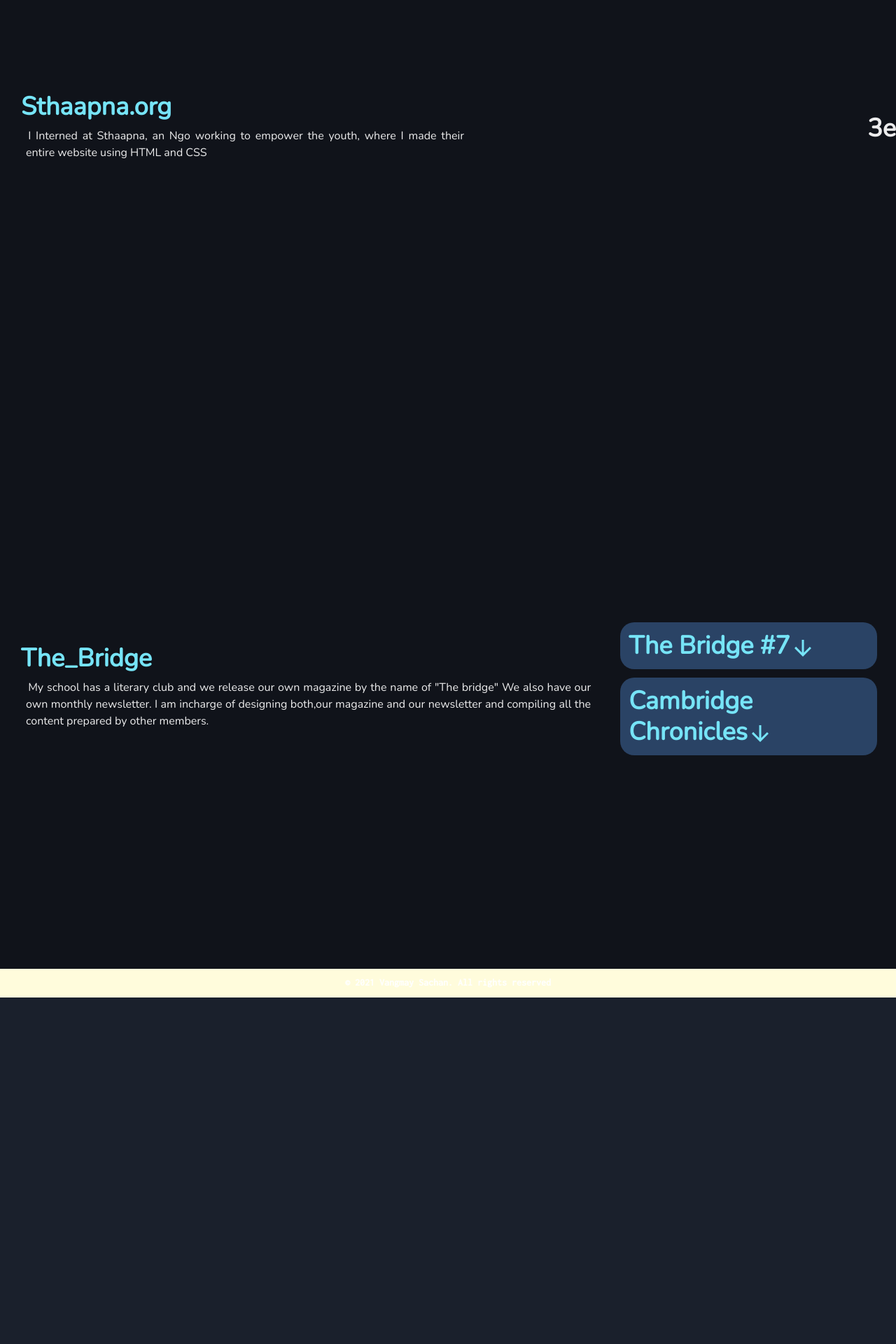
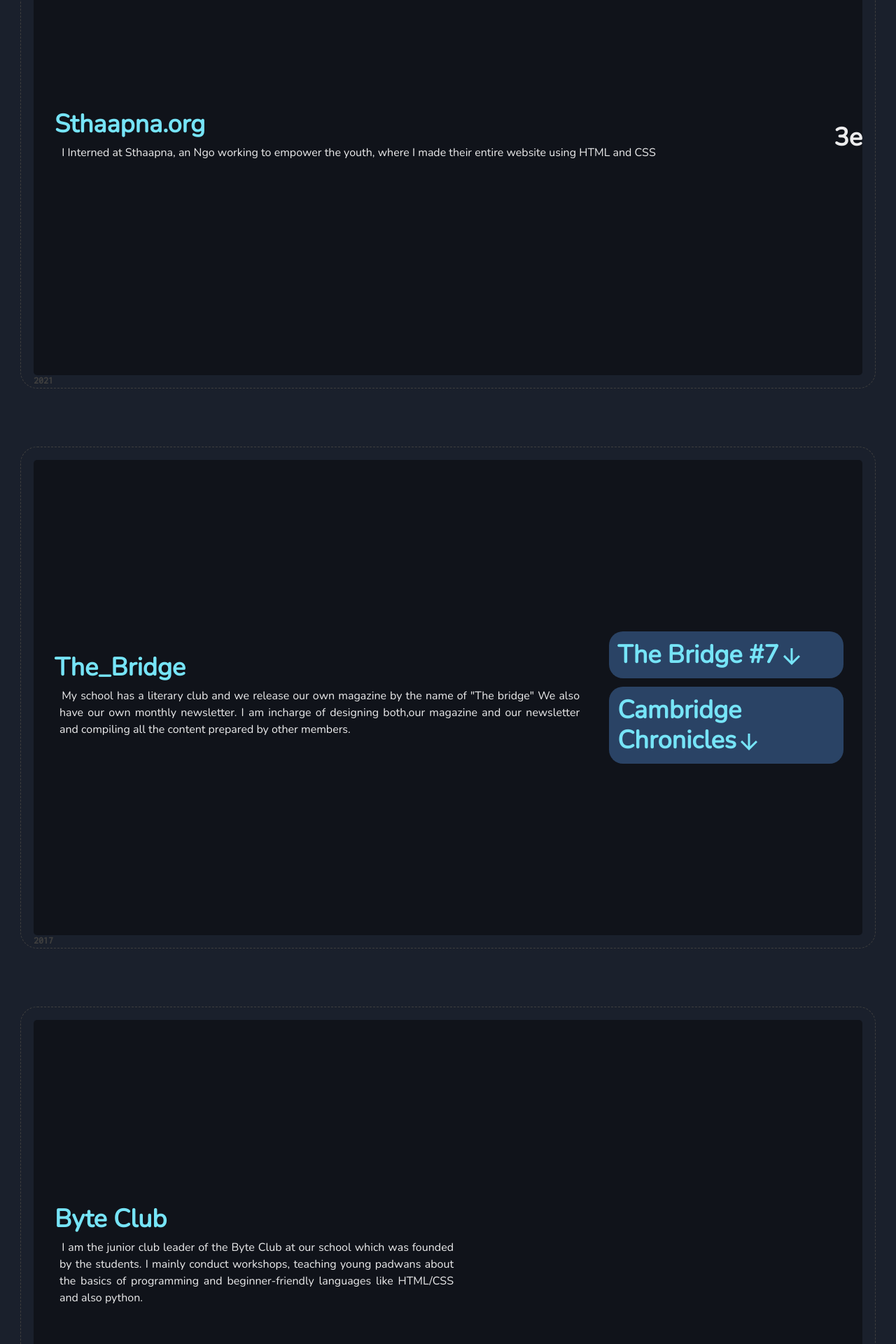
Before and after one commit to Vangmay/binary-pagesv2.0, a Next.js app: page /Works in a window 1280 px wide. Shown: the part 700-2620 px from the top of the page at 70% size. Before the commit the page ends 2125 px from the top, so only its background shows below. Built offline with nearby package versions, Linux system fonts and the light colour scheme.

Commit message:
Blog UI stuff

```diff
--- a/pages/Blog.js
+++ b/pages/Blog.js
@@ -40,7 +40,7 @@ function Blog(props) {
                             >
                                     <a>
                                         <BlogMenuItem
-                                            Image='/Images/carcar.gif'
+                                            Image={blog.Image}
                                             Title={blog.Title}
                                             Desc={blog.Desc}
                                             />
--- a/pages/Works.js
+++ b/pages/Works.js
@@ -37,15 +37,38 @@ export default function Works() {
                 Stuff i have done
             </Box>
         </Container>
-        <VStack w='100%' h='100vh'>
+        <VStack
+            w='100%'
+            h='100vh'
+            padding={{base:'12px',md:'48px',sm:'8px'}}
+        >
+            <Heading
+                fontSize='sm'
+                fontFamily='Inconsolata'
+                position='relative'
+                top='100%'
+                width='100%'
+                color='#3e3e3e'
+            >
+                2021
+            </Heading>
             <HStack
                 w='100%'
                 paddingLeft={{base:'25px',md:'30px',sm:'15px'}}
+                h='100%'
+                bgRepeat='no-repeat'
+                bgPosition='left'
                 bg='rgba(0,0,0,0.4)'
-                justifyContent='space-between'
-                h='100%'
+                bgSize='cover'
+                justifyContent='space-evenly'
+                flexDirection={{md:'row',base:'column',sm:'column'}}
+                outline='1.2px dashed #3e3e3e'
+                outlineOffset='18px '
+                borderRadius={5}
+            >
+                <Box
+                    w='100%'
                 >
-                <Box maxW='container.sm'>
                     <Link href='youtube.com' target='blank'  >
                         <Heading textAlign='left' variant={title} transition='0.2s ease-in'>Sthaapna.org</Heading>
                     </Link>
@@ -57,7 +80,22 @@ export default function Works() {
             </HStack>
         </VStack>
 
-        <VStack w='100%' h='100vh'>
+
+        <VStack
+            w='100%'
+            h='100vh'
+            padding={{base:'12px',md:'48px',sm:'8px'}}
+        >
+            <Heading
+                fontSize='sm'
+                fontFamily='Inconsolata'
+                position='relative'
+                top='100%'
+                width='100%'
+                color='#3e3e3e'
+            >
+                2017
+            </Heading>
             <HStack
                 w='100%'
                 paddingLeft={{base:'25px',md:'30px',sm:'15px'}}
@@ -68,6 +106,9 @@ export default function Works() {
                 bgSize='cover'
                 justifyContent='space-evenly'
                 flexDirection={{md:'row',base:'column',sm:'column'}}
+                outline='1.2px dashed #3e3e3e'
+                outlineOffset='18px '
+                borderRadius={5}
             >
 
                 <Box
@@ -86,6 +127,50 @@ export default function Works() {
             </HStack>
         </VStack>
 
+        <VStack
+            w='100%'
+            h='100vh'
+            padding={{base:'12px',md:'48px',sm:'8px'}}
+        >
+            <Heading
+                fontSize='sm'
+                fontFamily='Inconsolata'
+                position='relative'
+                top='100%'
+                width='100%'
+                color='#3e3e3e'
+            >
+                Byte_Byte
+            </Heading>
+            <HStack
+                w='100%'
+                paddingLeft={{base:'25px',md:'30px',sm:'15px'}}
+                h='100%'
+                bgRepeat='no-repeat'
+                bgPosition='left'
+                bg='rgba(0,0,0,0.4)'
+                bgSize='cover'
+                justifyContent='left'
+                flexDirection={{md:'row',base:'column',sm:'column'}}
+                outline='1.2px dashed #3e3e3e'
+                outlineOffset='18px '
+                borderRadius={5}
+            >
+
+                <Box
+                    w='50%'
+                >
+                    <Link href='youtube.com' target='blank'  >
+                        <Heading textAlign='left' variant={title} transition='0.2s ease-in'>Byte Club</Heading>
+                    </Link>
+                    <Paragraph >
+                        I am the junior club leader of the Byte Club at our school which was founded by the students.
+                        I mainly conduct workshops, teaching young padwans about the basics of programming and beginner-friendly languages like HTML/CSS and also python.
+                    </Paragraph>
+                </Box>
+            </HStack>
+        </VStack>
+
         </>
     )
 }
--- a/pages/blogs/data.js
+++ b/pages/blogs/data.js
@@ -5,6 +5,7 @@ const posts = [
         "Hero":"/Images/caracar.gif",
         "Desc":"LoremLoremLoremLoremLoremLoremLorem",
         "href":'/blogs/1',
+        "Image":'/Images/carcar.gif',
         "Content":[
             {
                 "Heading":"Heading",
@@ -18,6 +19,7 @@ const posts = [
         "Hero":"/Images/caracar.gif",
         "Desc":"LupusLupusLupusLupusLupusLupusLupusLupus",
         "href":'/blogs/2',
+        "Image":'/Images/carcar.gif',
         "Content":[
             {
                 "Heading":"Heading2",
```
Also changed, not shown: components/misc/blogMenuItem.js (+5 -5 lines).
